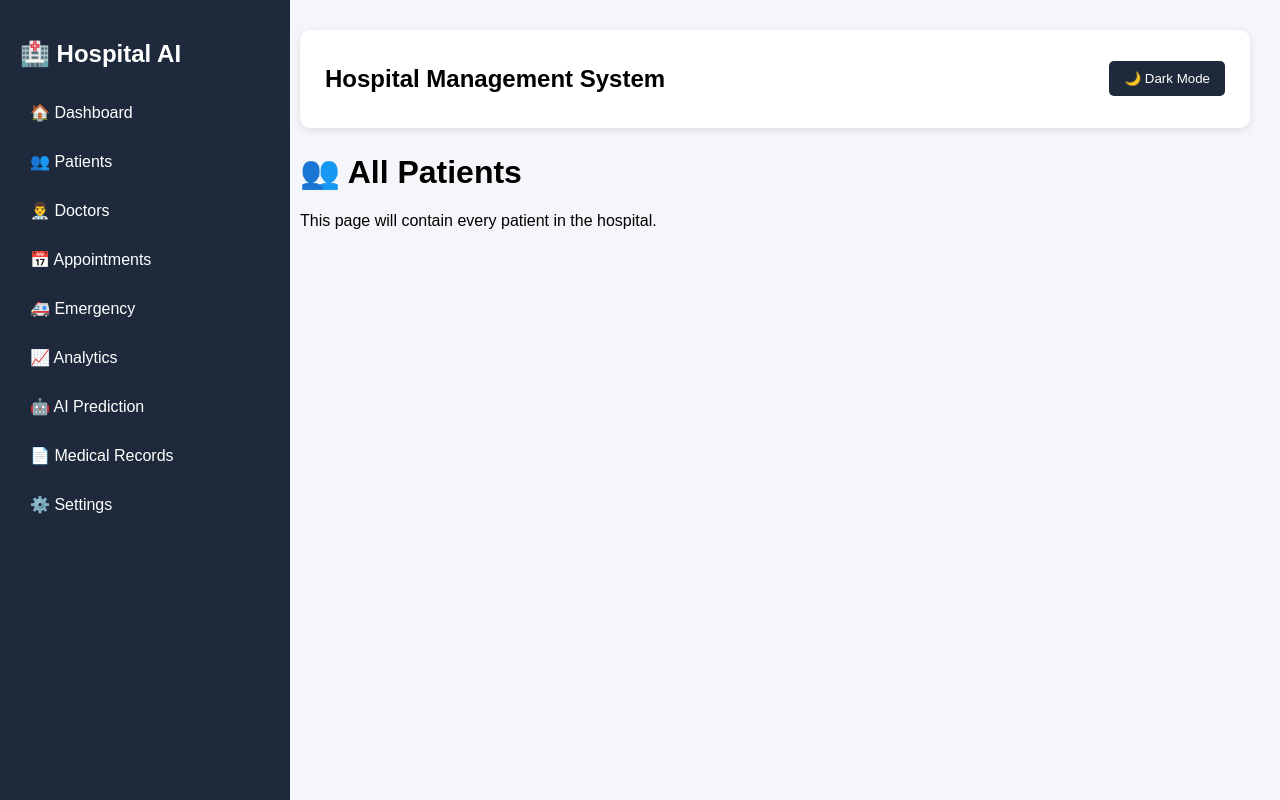
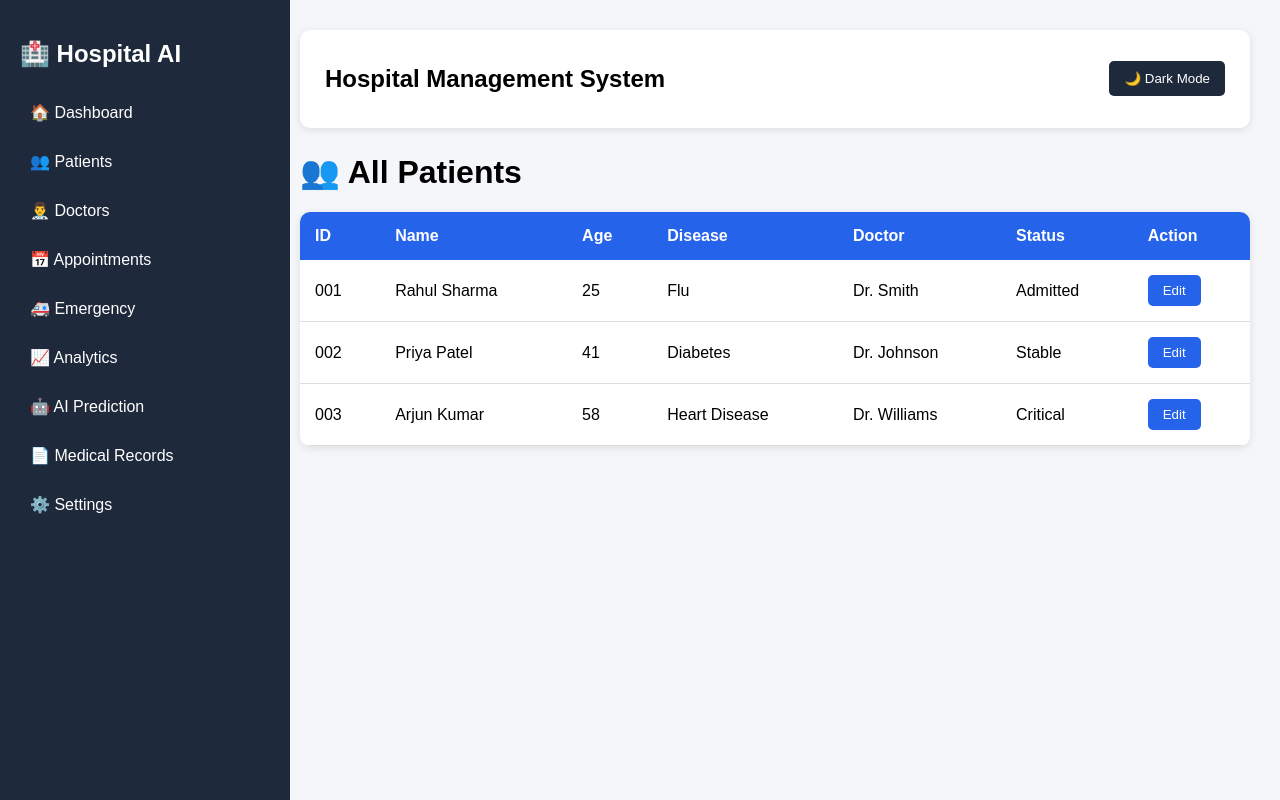
Before and after one commit to nukapraneeth/Hospital_AI_Dashboard, a Flask app: page /patients in a window 1280 px wide. Run offline with Flask 3, Linux system fonts and the light colour scheme.

Commit message:
Added professional patients table

```diff
--- a/app.py
+++ b/app.py
@@ -71,7 +71,37 @@ def home():
 @app.route("/patients")
 def patients():
 
-    return render_template("patients.html")
+    patients = [
+        {
+            "id": "001",
+            "name": "Rahul Sharma",
+            "age": 25,
+            "disease": "Flu",
+            "doctor": "Dr. Smith",
+            "status": "Admitted"
+        },
+        {
+            "id": "002",
+            "name": "Priya Patel",
+            "age": 41,
+            "disease": "Diabetes",
+            "doctor": "Dr. Johnson",
+            "status": "Stable"
+        },
+        {
+            "id": "003",
+            "name": "Arjun Kumar",
+            "age": 58,
+            "disease": "Heart Disease",
+            "doctor": "Dr. Williams",
+            "status": "Critical"
+        }
+    ]
+
+    return render_template(
+        "patients.html",
+        patients=patients
+    )
 
 if __name__ == "__main__":
         app.run(debug=True)
--- a/static/css/style.css
+++ b/static/css/style.css
@@ -235,6 +235,19 @@ body{
     background:#2563eb;
 }
 
+.dark-mode .patient-table{
+    background:#1e293b;
+    color:white;
+}
+
+.dark-mode .patient-table td{
+    border-color:#334155;
+}
+
+.dark-mode .patient-table tr:hover{
+    background:#334155;
+}
+
 .prediction-section{
     margin-top:40px;
 }
@@ -366,3 +379,38 @@ body{
 .sidebar a:hover{
     color:#38bdf8;
 }
+
+.patient-table{
+    width:100%;
+    border-collapse:collapse;
+    background:white;
+    margin-top:20px;
+    border-radius:10px;
+    overflow:hidden;
+    box-shadow:0 2px 8px rgba(0,0,0,0.1);
+}
+
+.patient-table th{
+    background:#2563eb;
+    color:white;
+    padding:15px;
+    text-align:left;
+}
+
+.patient-table td{
+    padding:15px;
+    border-bottom:1px solid #ddd;
+}
+
+.patient-table tr:hover{
+    background:#f8fafc;
+}
+
+.patient-table button{
+    background:#2563eb;
+    color:white;
+    border:none;
+    padding:8px 15px;
+    border-radius:5px;
+    cursor:pointer;
+}
--- a/templates/patients.html
+++ b/templates/patients.html
@@ -8,8 +8,42 @@ All Patients
 
 <h1>👥 All Patients</h1>
 
-<p>
-    This page will contain every patient in the hospital.
-</p>
+<table class="patient-table">
+
+    <tr>
+        <th>ID</th>
+        <th>Name</th>
+        <th>Age</th>
+        <th>Disease</th>
+        <th>Doctor</th>
+        <th>Status</th>
+        <th>Action</th>
+    </tr>
+
+    {% for patient in patients %}
+
+    <tr>
+
+        <td>{{ patient.id }}</td>
+
+        <td>{{ patient.name }}</td>
+
+        <td>{{ patient.age }}</td>
+
+        <td>{{ patient.disease }}</td>
+
+        <td>{{ patient.doctor }}</td>
+
+        <td>{{ patient.status }}</td>
+
+        <td>
+            <button>Edit</button>
+        </td>
+
+    </tr>
+
+    {% endfor %}
+
+</table>
 
 {% endblock %}
```
